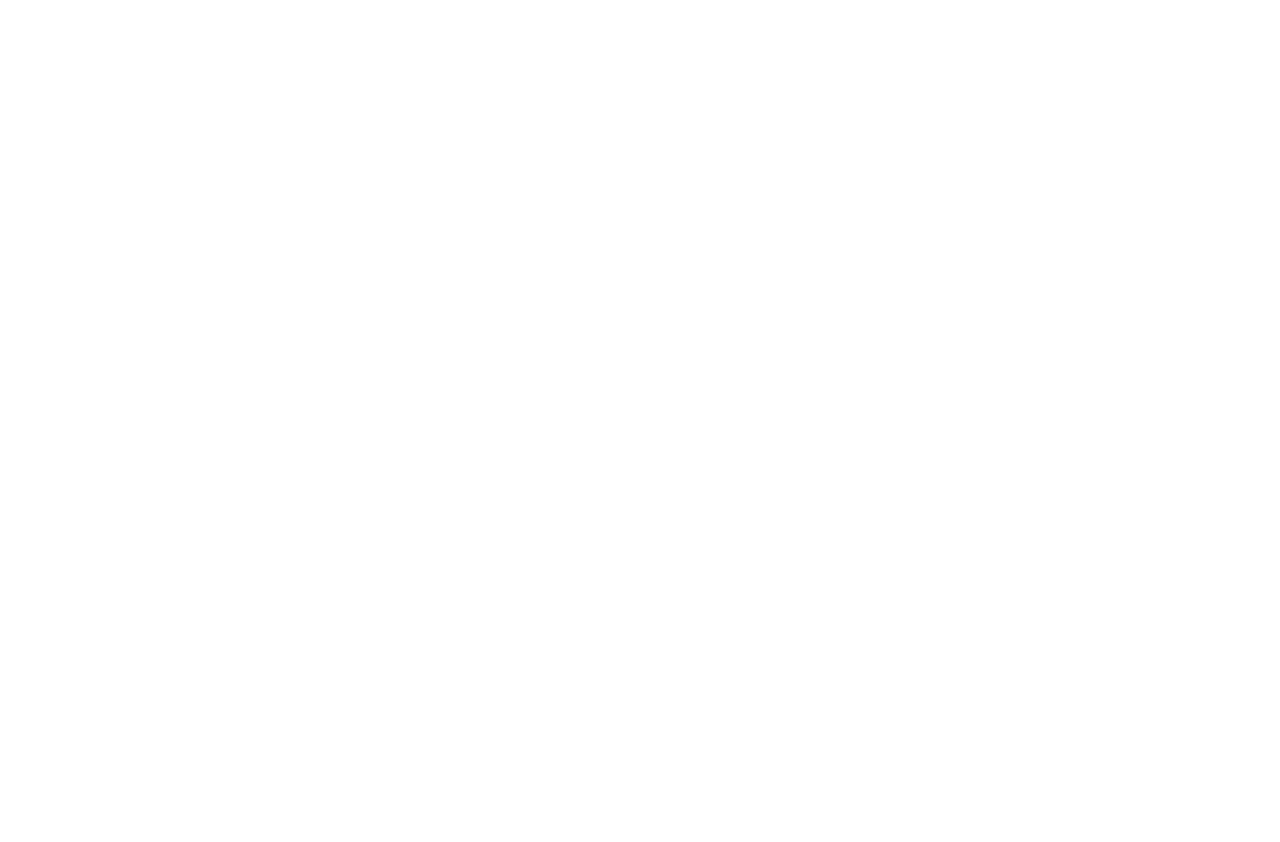
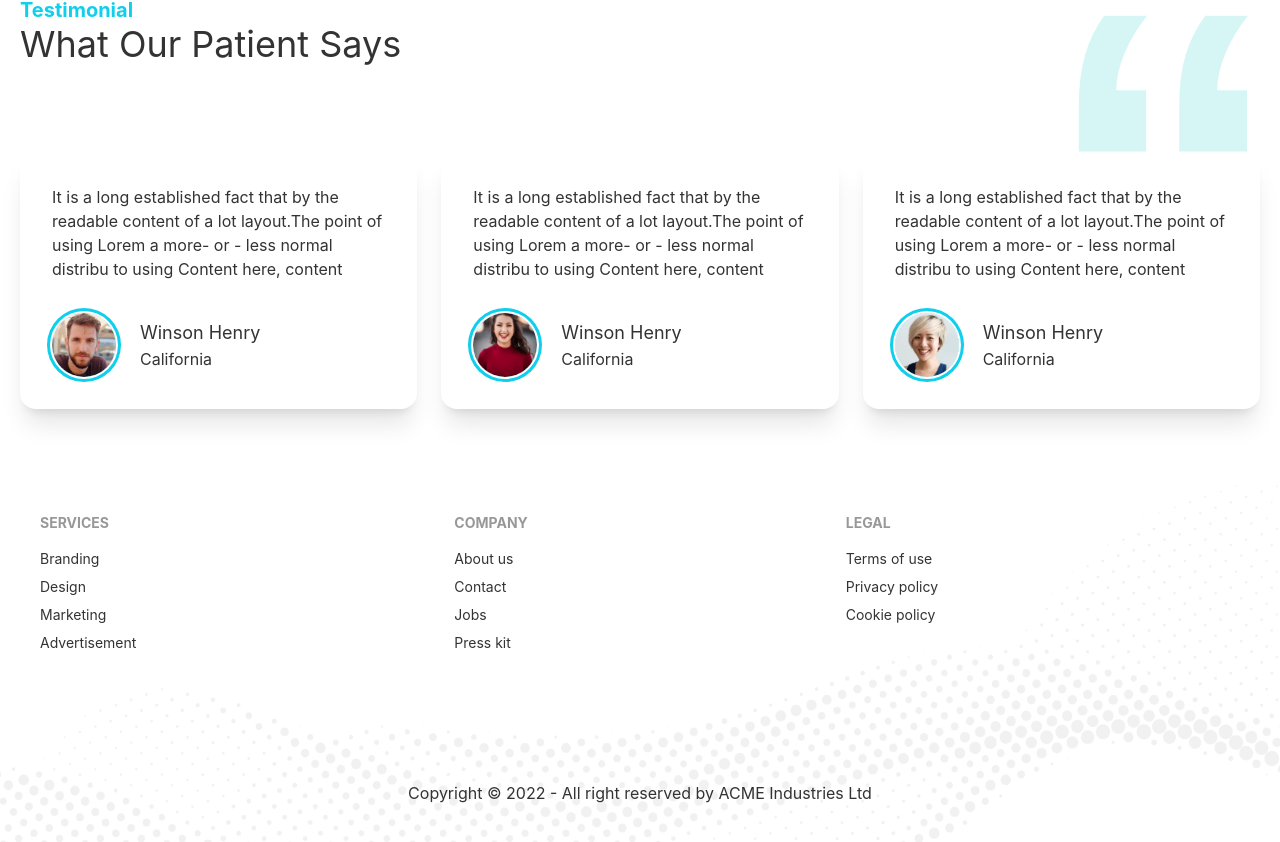
Before and after one commit to mostafizur610/doctors-portal-client, a React (Create React App) app: page / in a window 1280 px wide. Shown: the part 2435-3277 px from the top of the page. Before the commit the page ends 2391 px from the top, so only its background shows below. Built offline with nearby package versions, Linux system fonts and the light colour scheme.

Commit message:
footer added

```diff
--- a/src/Pages/Home/Home/Home.js
+++ b/src/Pages/Home/Home/Home.js
@@ -4,6 +4,7 @@
 import InfoCards from '../InfoCards/InfoCards';
 import MakeAppointment from '../MakeAppointment/MakeAppointment';
 import Services from '../Services/Services';
+import Testimonial from '../Testimonial/Testimonial';
 
 const Home = () => {
     return (
@@ -14,6 +15,7 @@
             <Services></Services>
             <Care></Care>
             <MakeAppointment></MakeAppointment>
+            <Testimonial></Testimonial>
         </div>
     );
 };
--- /dev/null
+++ b/src/Pages/Home/Testimonial/Testimonial.js
@@ -0,0 +1,57 @@
+import React from 'react';
+import quote from '../../../assets/icons/quote.svg';
+import people1 from '../../../assets/images/people1.png';
+import people2 from '../../../assets/images/people2.png';
+import people3 from '../../../assets/images/people3.png';
+import Review from './review';
+
+const Testimonial = () => {
+    const reviews = [
+        {
+            _id: 1,
+            name: 'Winson Henry',
+            img: people1,
+            review: 'It is a long established fact that by the readable content of a lot layout.The point of using Lorem a more- or - less normal distribu to using Content here, content',
+            location: 'California'
+        },
+        {
+            _id: 2,
+            name: 'Winson Henry',
+            img: people2,
+            review: 'It is a long established fact that by the readable content of a lot layout.The point of using Lorem a more- or - less normal distribu to using Content here, content',
+            location: 'California'
+        },
+        {
+            _id: 3,
+            name: 'Winson Henry',
+            img: people3,
+            review: 'It is a long established fact that by the readable content of a lot layout.The point of using Lorem a more- or - less normal distribu to using Content here, content',
+            location: 'California'
+        }
+    ]
+
+    return (
+        <section className='my-16'>
+            <div className='flex justify-between'>
+                <div>
+                    <h4 className='text-xl text-primary font-bold'>Testimonial</h4>
+                    <h2 className='text-4xl'>What Our Patient Says</h2>
+                </div>
+                <figure>
+                    <img className='w-24 lg:w-48' src={quote} alt="" />
+                </figure>
+            </div>
+            <div className='grid gap-6 grid-cols-1 md:grid-cols-2 lg:grid-cols-3'>
+                {
+                    reviews.map(review => <Review
+                        key={review._id}
+                        review={review}
+                    ></Review>)
+                }
+            </div>
+
+        </section>
+    );
+};
+
+export default Testimonial;
--- /dev/null
+++ b/src/Pages/Home/Testimonial/review.js
@@ -0,0 +1,25 @@
+import React from 'react';
+
+const Review = ({ review }) => {
+    const { name, img, review: userReview, location } = review;
+    return (
+        <div className="card shadow-xl">
+            <div className="card-body">
+                <p>{userReview}</p>
+                <div className="flex items-center mt-6">
+                    <div className="avatar mr-6">
+                        <div className="w-16 rounded-full ring ring-primary ring-offset-base-100 ring-offset-2">
+                            <img src={img} alt='' />
+                        </div>
+                    </div>
+                    <div>
+                        <h5 className="text-lg">{name}</h5>
+                        <p>{location}</p>
+                    </div>
+                </div>
+            </div>
+        </div>
+    );
+};
+
+export default Review;
--- a/src/Pages/Shared/Footer/Footer.js
+++ b/src/Pages/Shared/Footer/Footer.js
@@ -1,10 +1,41 @@
 import React from 'react';
+import { Link } from 'react-router-dom';
+import footer from '../../../assets/images/footer.png';
 
 const Footer = () => {
     return (
-        <div>
-            <h3>Footer</h3>
-        </div>
+        <footer
+            style={{
+                background: `url(${footer})`,
+                backgroundSize: 'cover'
+            }}
+            className="p-10">
+            <div className='footer'>
+                <div>
+                    <span className="footer-title">Services</span>
+                    <Link to='/' className="link link-hover">Branding</Link>
+                    <Link to='/' className="link link-hover">Design</Link>
+                    <Link to='/' className="link link-hover">Marketing</Link>
+                    <Link to='/' className="link link-hover">Advertisement</Link>
+                </div>
+                <div>
+                    <span className="footer-title">Company</span>
+                    <Link to='/' className="link link-hover">About us</Link>
+                    <Link to='/' className="link link-hover">Contact</Link>
+                    <Link to='/' className="link link-hover">Jobs</Link>
+                    <Link to='/' className="link link-hover">Press kit</Link>
+                </div>
+                <div>
+                    <span className="footer-title">Legal</span>
+                    <Link to='/' className="link link-hover">Terms of use</Link>
+                    <Link to='/' className="link link-hover">Privacy policy</Link>
+                    <Link to='/' className="link link-hover">Cookie policy</Link>
+                </div>
+            </div>
+            <div className='text-center mt-32'>
+                <p>Copyright © 2022 - All right reserved by ACME Industries Ltd</p>
+            </div>
+        </footer>
     );
 };
 
```
